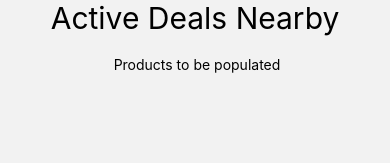
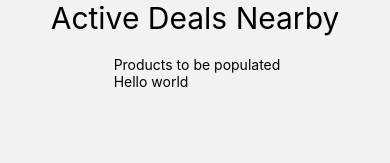
Before and after one commit to yoge1212/ScarletExchange-public, a React Native app in the folder app/: screen /HomeScreen in a window 390 px wide. Shown: the top 163 px of the page. Built offline with nearby package versions, Linux system fonts and the light colour scheme; no server answers.

Commit message:
Created OfferBar component
This component is for displaying purchasable offers

```diff
--- /dev/null
+++ b/app/components/offerBar.js
@@ -0,0 +1,13 @@
+
+import React from 'react';
+import { StyleSheet, Text, View, SafeAreaView, ScrollView } from 'react-native';
+//import firestore from '@react-native-firebase/firestore';
+
+// this will hold our offers
+// no code in it right now
+const OfferBar = () => {
+    return (<Text> Hello world </Text>);
+}
+
+
+export default OfferBar;
--- a/app/screens/HomeScreen.js
+++ b/app/screens/HomeScreen.js
@@ -2,6 +2,7 @@ import React from 'react';
 import { StyleSheet, Text, View, SafeAreaView, ScrollView } from 'react-native';
 //import firestore from '@react-native-firebase/firestore';
 import { getProducts } from '../api/ProductAPI';
+import OfferBar from '../components/offerBar';
 
 const HomeScreen = ({ route }) => {
     return (
@@ -12,6 +13,8 @@ const HomeScreen = ({ route }) => {
             }}>Active Deals Nearby</Text>
             <ScrollView style={styles.ScrollView}>
                 <Text> Products to be populated</Text>
+                <OfferBar/>
+
             </ScrollView>
         </SafeAreaView>
     )
```
